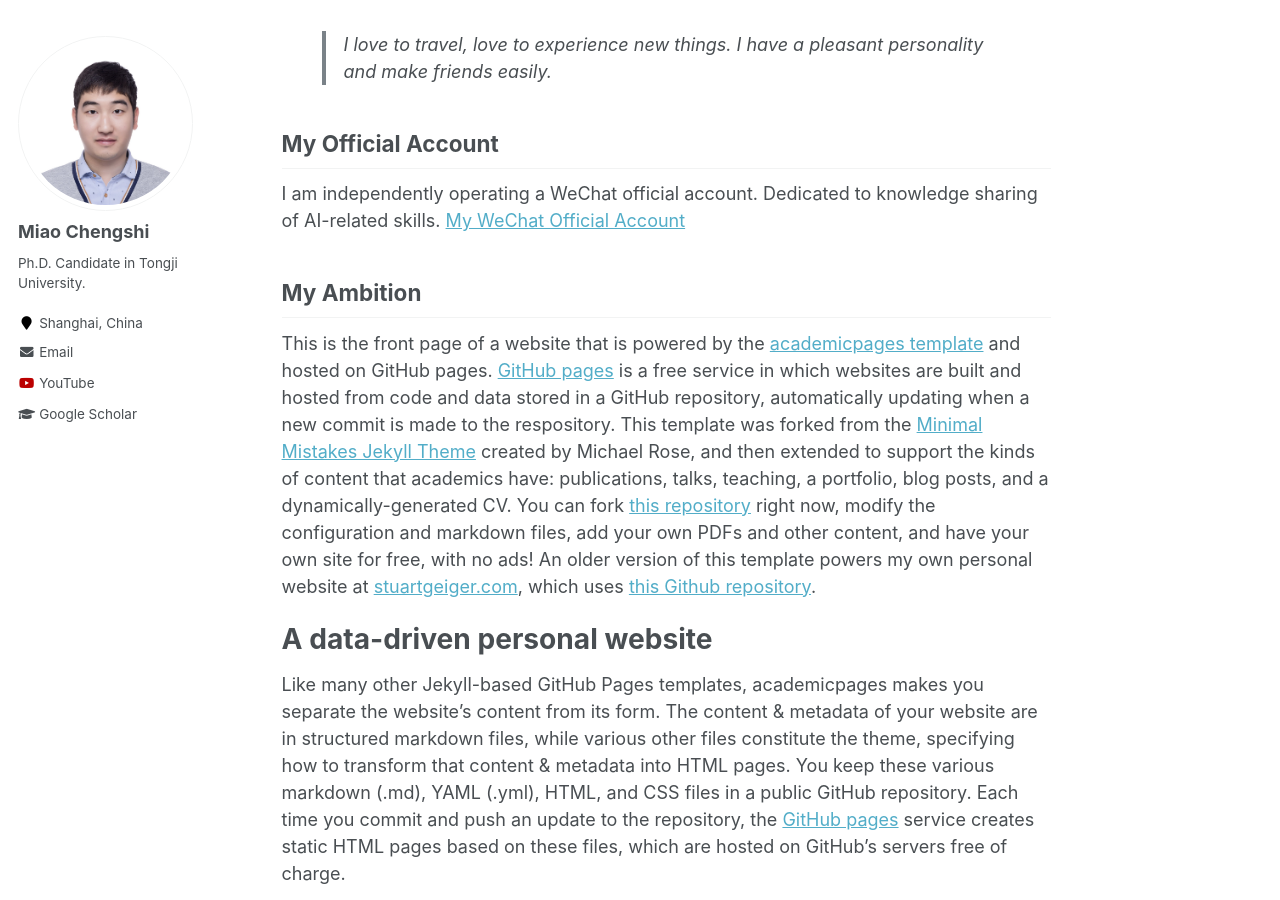
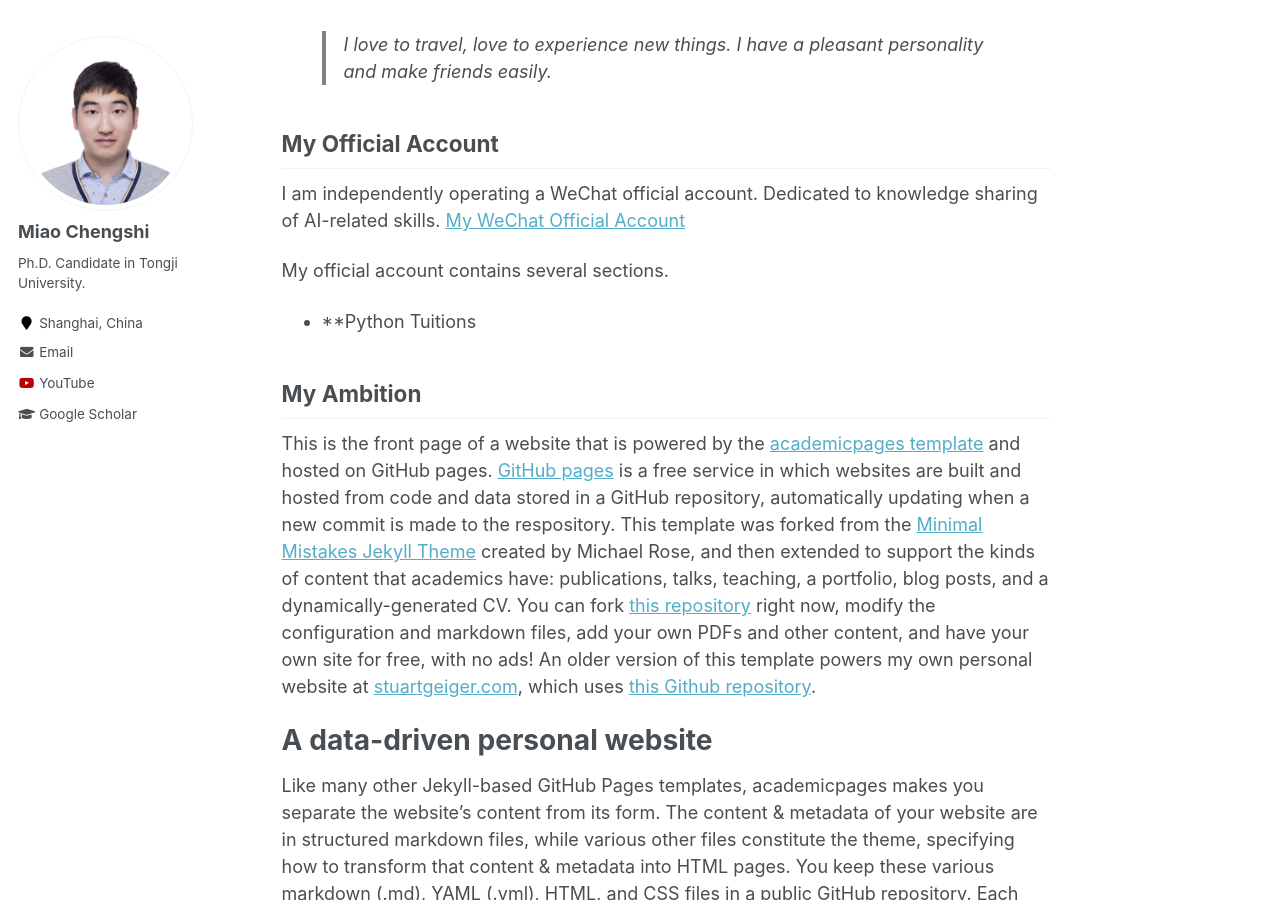
Before and after one commit to miaochengshi/miaochengshi.github.io, a Jekyll site: the page built from _pages/about.md, in a window 1280 px wide and 900 px high, scrolled down 396 px. Built offline with Jekyll 4.4.1, drawn with Linux system fonts in a browser that asks for light colours.

Commit message:
Update about.md

```diff
--- a/_pages/about.md
+++ b/_pages/about.md
@@ -18,7 +18,12 @@ Hi, there, my name is Miao Chengshi and this is my homepage.
 
 ## My Official Account
 I am independently operating a WeChat official account. Dedicated to knowledge sharing of AI-related skills.
-[My WeChat Official Account](/images/editing-talk.png)
+[My WeChat Official Account](/images/WeChatQR.gif)
+
+My official account contains several sections.
+
+- **Python Tuitions
+
 
 ## My Ambition
 
```
